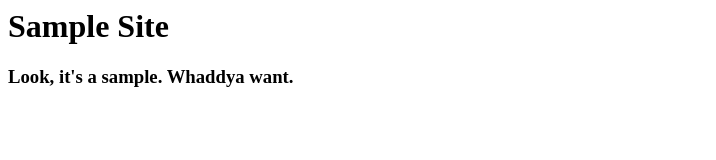
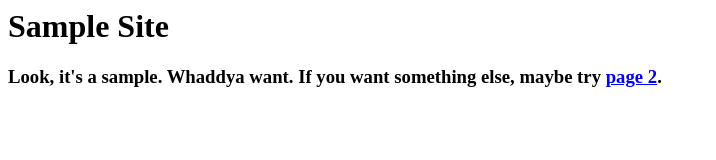
Before and after one commit to ocs-user/samplesite, a plain HTML site: page index.html in a window 1280 px wide. Shown: the whole page, without its empty margins (0-716 px from the left). Drawn offline with Linux system fonts and the light colour scheme.

Commit message:
add link to page2

```diff
--- a/index.html
+++ b/index.html
@@ -4,6 +4,6 @@
 	</head>
 	<body>
 		<h1>Sample Site</h1>
-		<h3>Look, it's a sample.  Whaddya want.</h3>
+		<h3>Look, it's a sample.  Whaddya want.  If you want something else, maybe try <a href="page2.html">page 2</a>.</h3>
 	</body>
 </html>
```
